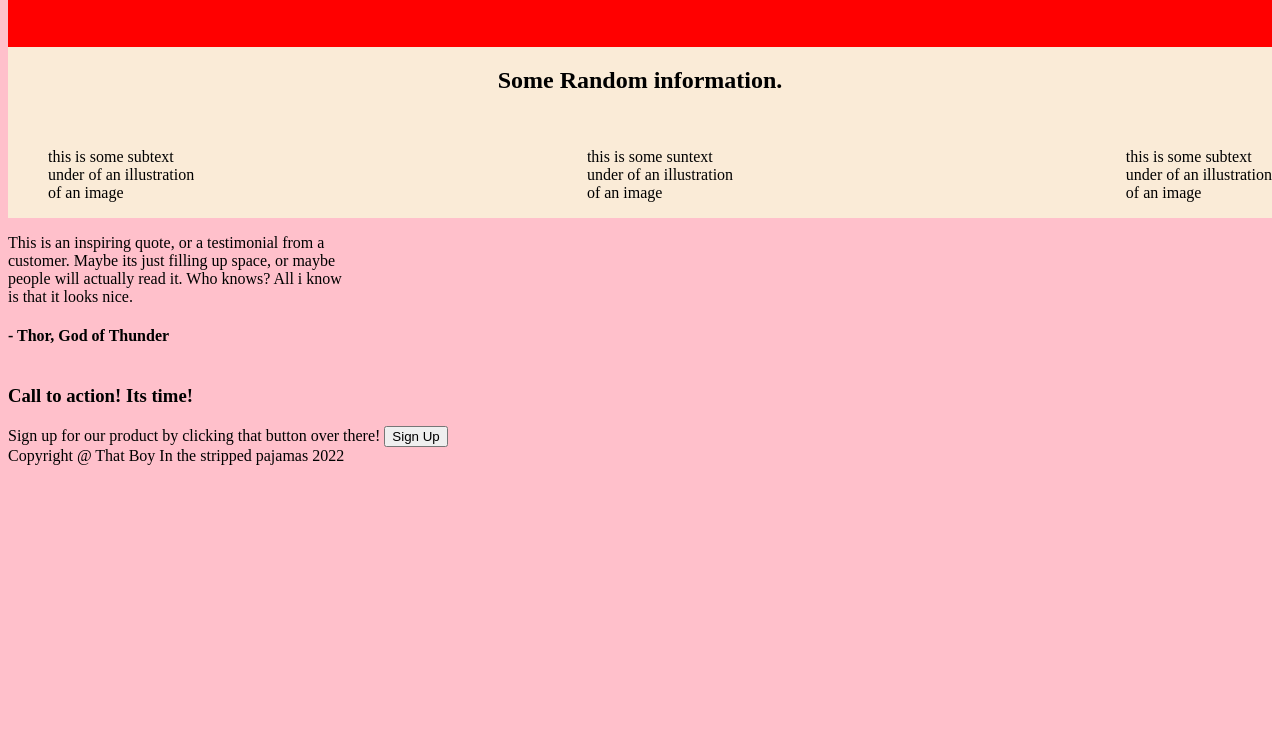
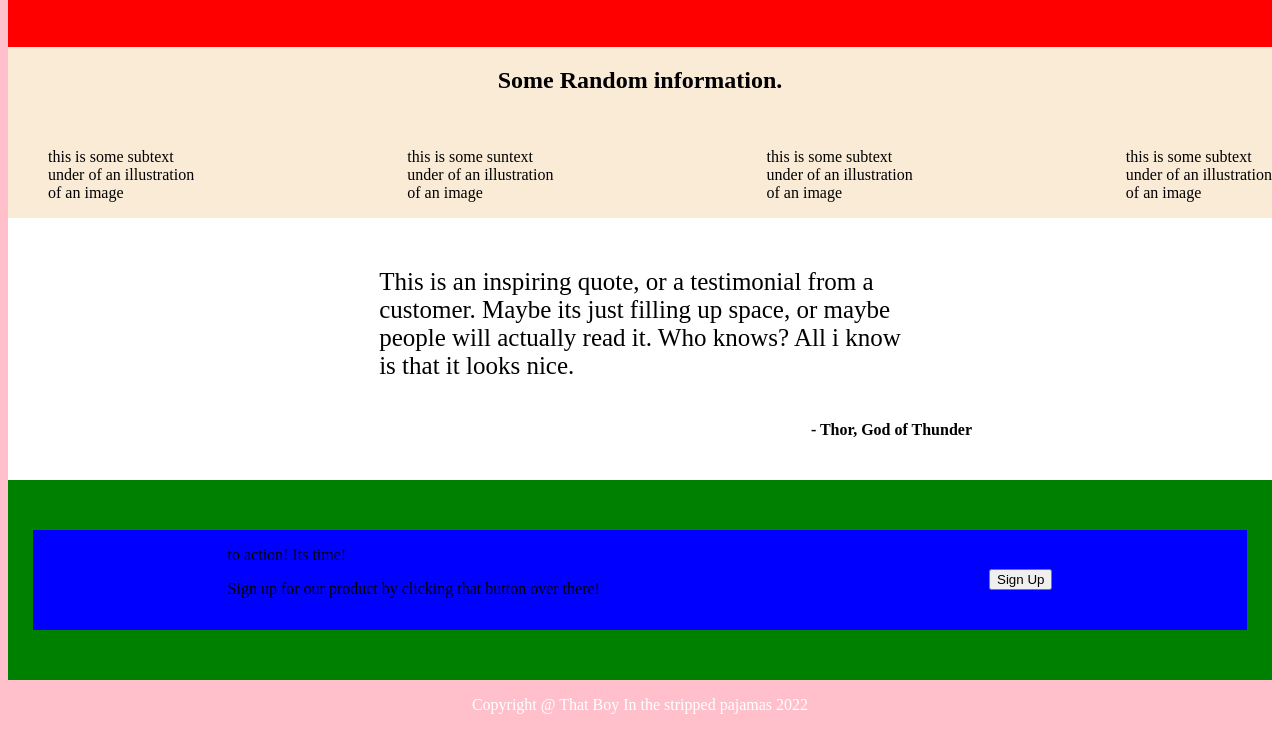
Before and after one commit to Lowkeyoj/Landing-Page-project, a plain HTML site: page index.html in a window 1280 px wide. Shown: the part 372-1110 px from the top of the page. Before the commit the page ends 845 px from the top, so only its background shows below. Drawn offline with Linux system fonts and the light colour scheme.

Commit message:
rough finish

```diff
--- a/index.html
+++ b/index.html
@@ -38,23 +38,29 @@
      <li><img src=""><br>this is some subtext <br> under of an illustration <br> of an image</li>
      <li><img src=""><br>this is some suntext <br> under of an illustration <br> of an image</li>
      <li><img src=""><br>this is some subtext <br> under of an illustration <br> of an image </li>
+     <li><img src=""><br>this is some subtext <br> under of an illustration <br> of an image</li>
     </ul>
   </div>
  </div>
  <div class="container-3">
-  <p>This is an inspiring quote, or a testimonial from a <br>
+  <p class="first-p">This is an inspiring quote, or a testimonial from a <br>
      customer. Maybe its just filling up space, or maybe <br>
      people will actually read it. Who knows? All i know <br>
      is that it looks nice.</p>
-     <h4>- Thor, God of Thunder</h4>
+     <p class="second-p">- Thor, God of Thunder</p>
  </div>
  <div class="container-4">
-  <div class="c4-content">
-    <h3>Call to action! Its time!</h3>
-    Sign up for our product by clicking that button over there!
-    <button>Sign Up</button>
+  <div class="maybe-needed">
+    <div class="c4-content">
+      <div class="not-needed">
+     <p id="strong">to action! Its time!</p>
+      Sign up for our product by clicking that button over there!</p>
+      </div>
+     <button class="button-2">Sign Up</button>
+    </div>
   </div>
  </div>
+
  <div class="footer">Copyright @ That Boy In the stripped pajamas 2022</div>
 </body>
 </html>
--- a/style.css
+++ b/style.css
@@ -31,7 +31,7 @@
     display: flex;
     justify-content: space-between;
     padding: 50px;
-
+    height: inherit;
 }
 
 .h2-container {
@@ -66,7 +66,6 @@
     display: flex;
     justify-content: center;
     color: black;
-
 }
 
 .bubble-container {
@@ -74,7 +73,68 @@
 }
 
 .bubble {
+    list-style: none;
     display: flex;
+    gap: 25px;
     justify-content: space-between;
-    list-style: none;
 }
+ .container-3 {
+    background-color: white;
+    display: flex;
+    justify-content: center;
+    flex-direction: column;
+    align-items: center;
+
+ }
+
+.first-p {
+    font-size: 25px;
+    padding-top: 25px;
+}
+
+.second-p {
+    padding-bottom: 25px;
+    align-self: flex-end;
+    padding-right: 300px;
+    font-weight: 900;
+}
+
+.container-4 {
+    background-color: green;
+    height: 200px;
+    display: flex;
+    align-items: center;
+    width: auto;
+}
+
+.maybe-needed {
+    display: flex;
+    flex:  1;
+    background-color: blue;
+    margin-left: 25px;
+    margin-right: 25px;
+}
+
+.c4-content {
+    display: flex;
+    flex: 1;
+    justify-content: space-around;
+}
+
+.button-2 {
+    align-self: center;
+}
+
+.not-needed {
+    display: flex;
+    flex-direction: column;
+
+}
+
+.footer {
+    display: flex;
+    justify-content: center;
+    color: white;
+    height: 50px;
+    align-items: center;
+}
```
